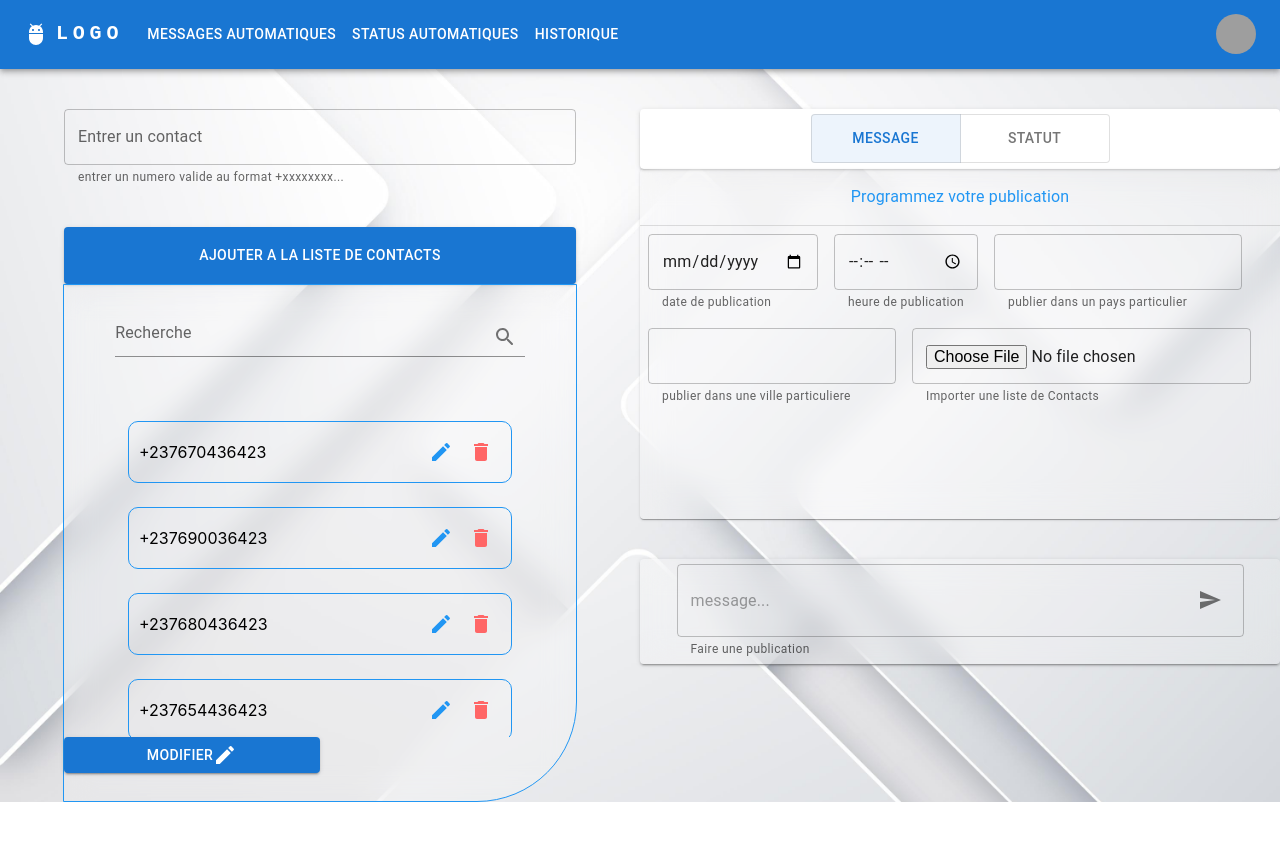
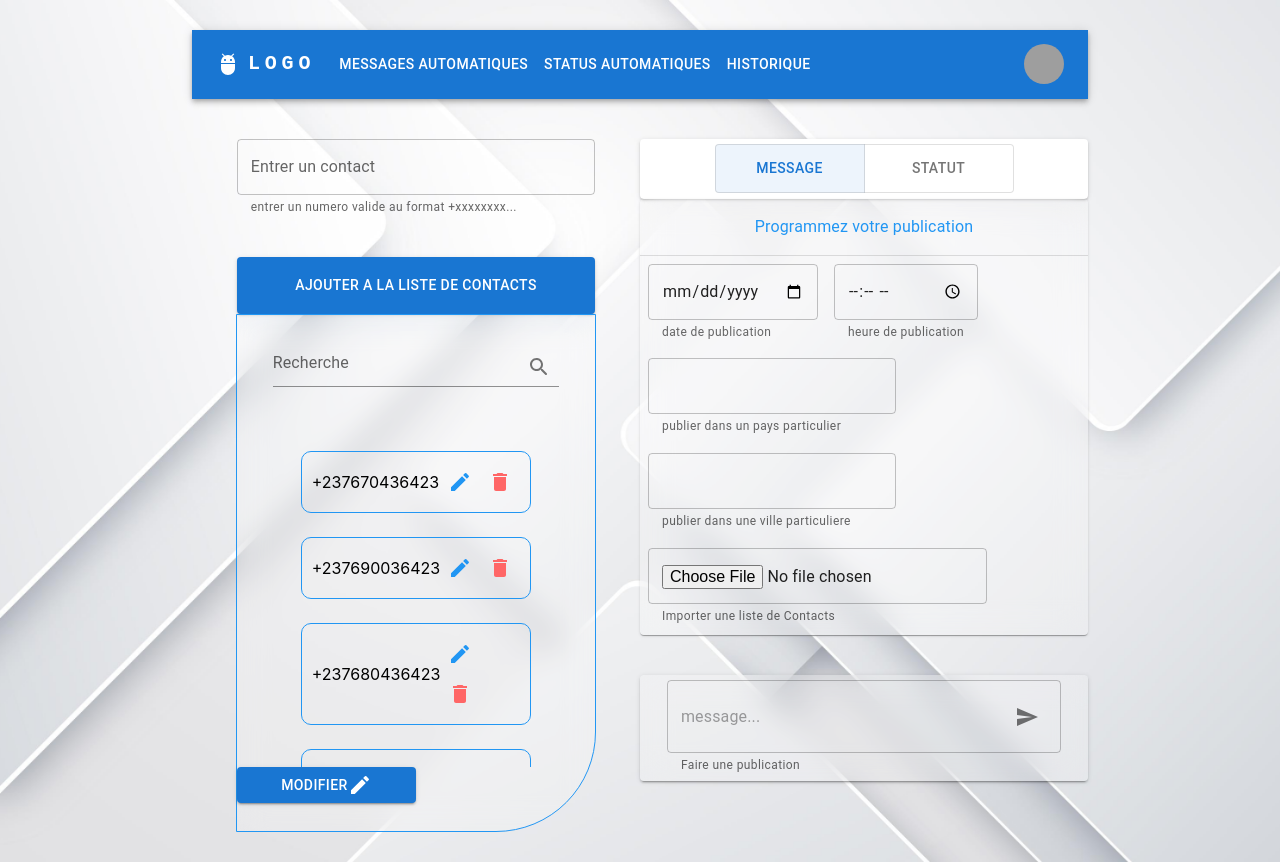
Before and after one commit to 1Cryptify/automatisationWathsapp, a React (Create React App) app: page / in a window 1280 px wide. Before the commit the page ends 802 px from the top, so only its background shows below. Built offline with nearby package versions, Linux system fonts and the light colour scheme; grey boxes are pictures that could not be loaded.

Commit message:
modifier background +

```diff
--- a/src/App.js
+++ b/src/App.js
@@ -1,15 +1,34 @@
 import React from 'react'
 import {  Box } from '@mui/material'
 import Home from './Home'
+import { styled } from '@mui/material/styles';
+
+const MyApp = styled('div')(({ theme }) => ({
+  height:'100%',
+    [theme.breakpoints.down('md')]: {
+    }
+    ,
+    [theme.breakpoints.up('md')]: {
+      paddingLeft:'10px',
+      paddingRight:'10px',
+    },
+    [theme.breakpoints.up('lg')]: {
+      padding:'15%',
+      paddingTop:'30px',
+      paddingBottom:'30px'
+    },
+  }));
+
+
+
 function App() {
   return (
     <Box sx={{
       minHeight: '100vh', // Assurez-vous que le conteneur occupe au moins toute la hauteur de la vue
       color: 'black', // Ajoutez une couleur de texte appropriée pour améliorer la lisibilité
     }}>
-      <Box sx={{height:'100%',xs:{background:'red'},md:{background:'blue'}}}>
-        <Home/>
-      </Box>
+      <MyApp><Home/></MyApp>
+
     </Box>
   )
 }
```
